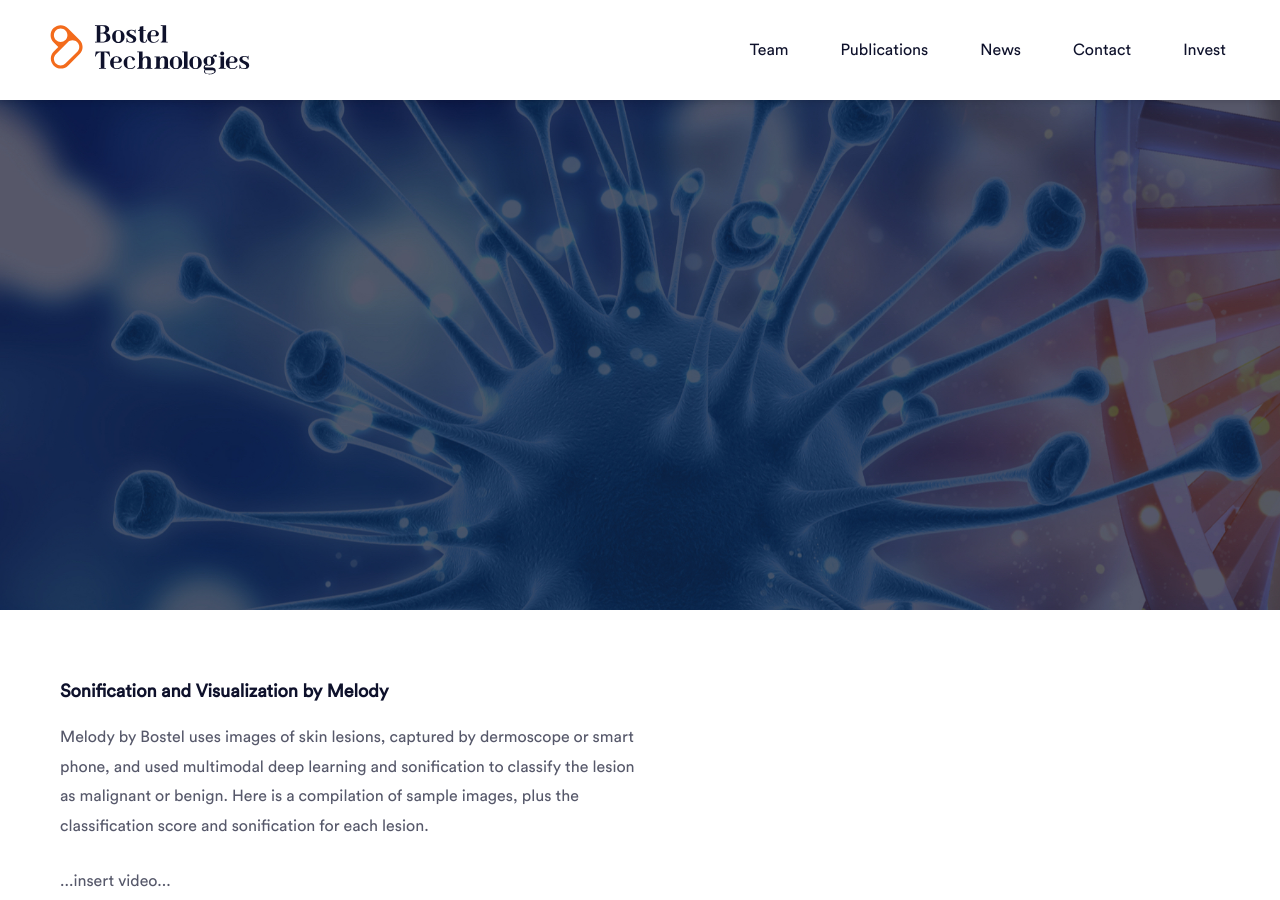
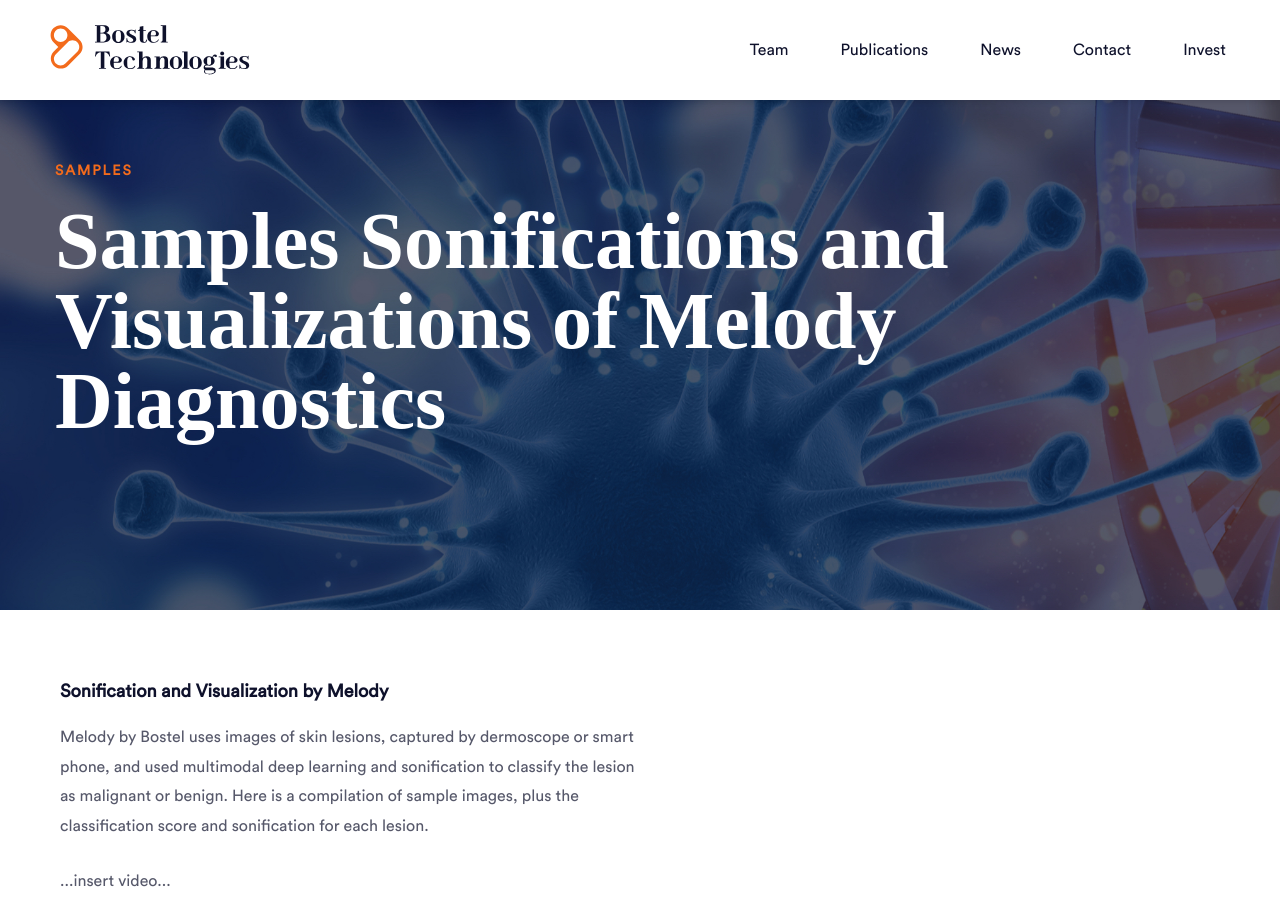
Before and after one commit to brucenwalker/bostelweb, a Jekyll site: the page built from samples.md, in a window 1280 px wide and 900 px high. Built offline with Jekyll 4.4.1, drawn with Linux system fonts in a browser that asks for light colours; some web fonts are replaced.

Commit message:
Add files via upload

```diff
--- a/_config.yml
+++ b/_config.yml
@@ -129,8 +129,9 @@ t:
   research_development: 'Research & Development'
   research_development_subtitle: 'Partner with us to shape the future'
   research_development_content: '<p>The commercial activities of Care Campus are supported by research and development conducted by Geneva-based non-profit Care Health & Technology Association.  Care Health & Technology Association conducts research and develops training programs, both on-line and in-person, products, tools and technology that advance care and care delivery for older adults to help them age with dignity through a more person-centered approach to care.</p>'
+  samples: 'Samples'
+  samples_of_melody: "Samples Sonifications and Visualizations of Melody Diagnostics"
   scroll: 'Scroll'
-  support_bostel: 'Be Part of Our Success'
   team: 'Team'
   thanks_for_your_interest: 'Thanks for your interest'
   terms_of_use: 'Terms of Use'
```
